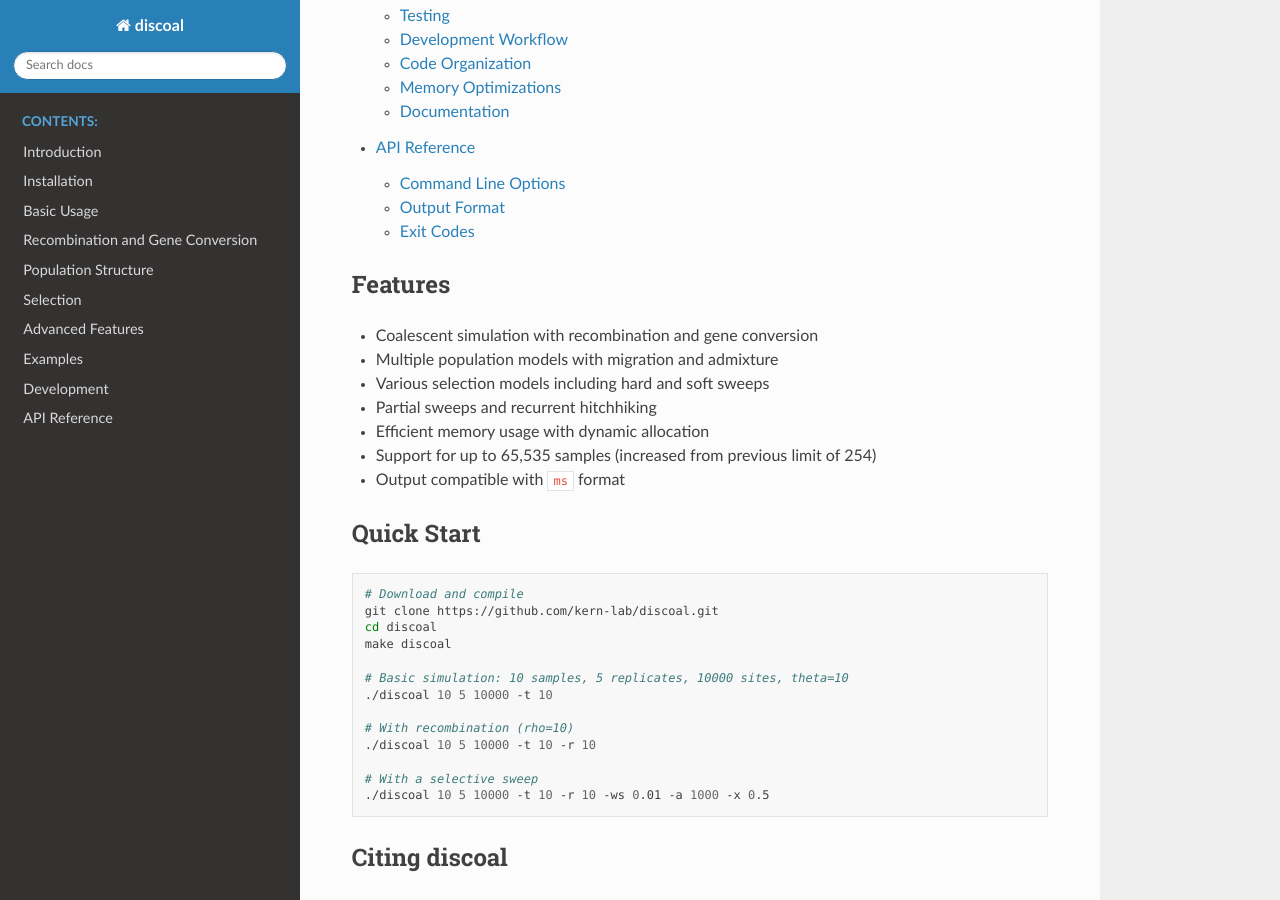
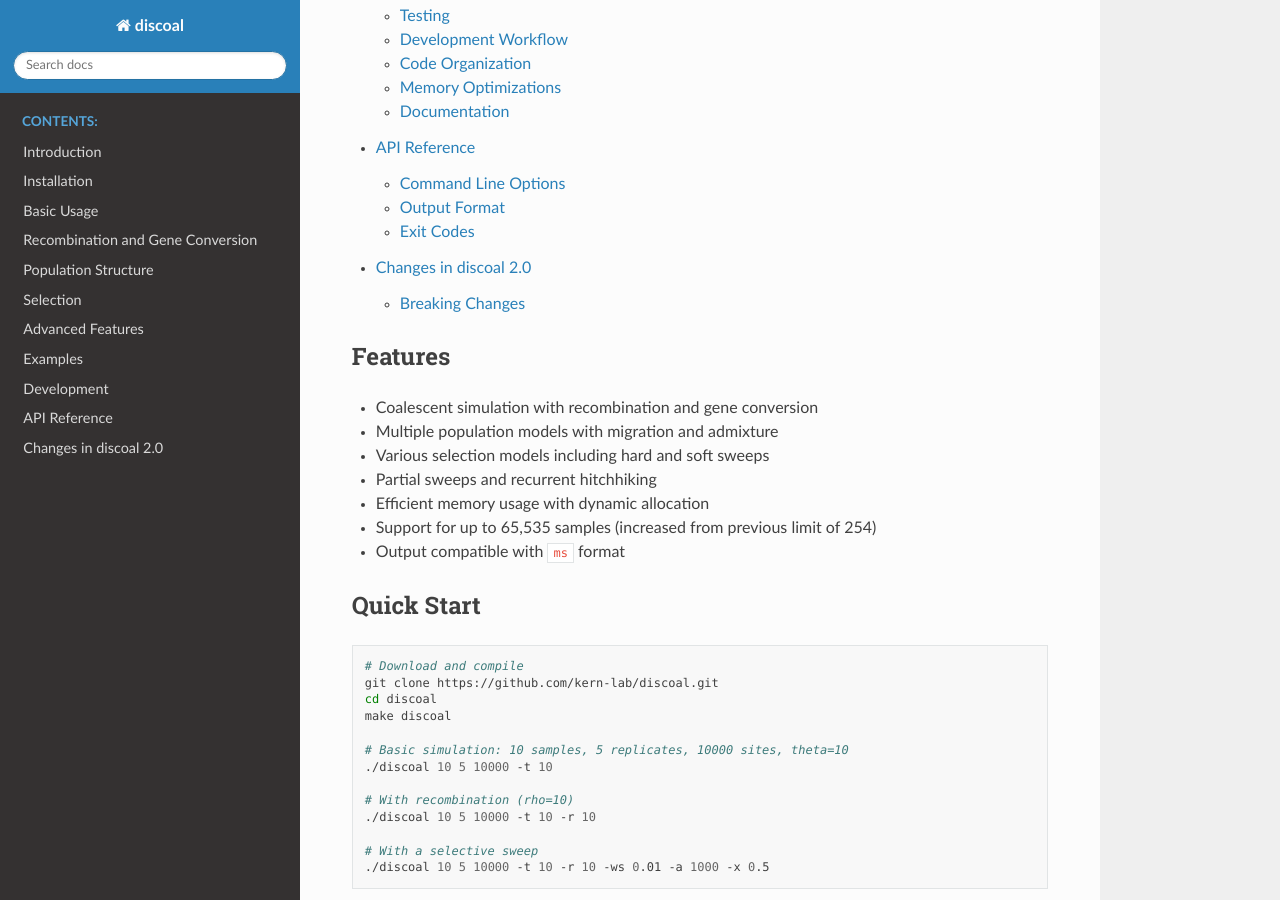
Before and after one commit to kr-colab/discoal, a Sphinx documentation site: the page built from docs/index.rst, in a window 1280 px wide and 900 px high, scrolled down 1921 px. Built offline with Sphinx 7.4.7 and the Read the Docs theme 3.1.0, drawn with Linux system fonts in a browser that asks for light colours.

Commit message:
docs: breaking changes in discoal 2.0
A new page, docs/changes.rst, lists the changes that can make a 1.x
command fail or give different output:

- -C (keep only replicates with recombination in a region during a
  sweep) is removed;
- -s, which 1.x read but did not use, is now an error.

For each, the page says how to get the same result with tskit on tree
sequence output. The page is in the table of contents, and the section
in advanced_features.rst links to it.

```diff
--- a/docs/advanced_features.rst
+++ b/docs/advanced_features.rst
@@ -78,9 +78,10 @@
 
 discoal does not have ms's ``-s`` (a fixed number of segregating sites),
 and it no longer has ``-C`` (keep only replicates with recombination in
-a region). Both are simple to do with tskit on tree sequence output
-(``-ts``): for example, place a set number of mutations on the
-genealogy, or keep only the replicates whose trees change in a region.
+a region); see :doc:`changes`. Both are simple to do with tskit on tree
+sequence output (``-ts``): for example, place a set number of mutations
+on the genealogy, or keep only the replicates whose trees change in a
+region.
 
 Sweep Trajectory From a File
 ----------------------------
--- /dev/null
+++ b/docs/changes.rst
@@ -0,0 +1,29 @@
+Changes in discoal 2.0
+======================
+
+Breaking Changes
+----------------
+
+These changes can make a command that worked with discoal 1.x fail, or
+give different output.
+
+``-C`` is removed
+^^^^^^^^^^^^^^^^^
+
+discoal 1.x had ``-C lSpot rSpot``, which kept only the replicates with
+recombination in sites ``lSpot`` to ``rSpot`` during a sweep. discoal 2.0
+does not have this option, and stops with "Unknown option '-C'".
+
+To get the same result, write tree sequences (``-ts``) and use tskit to
+keep only the replicates whose trees change in the region.
+
+``-s`` is not supported
+^^^^^^^^^^^^^^^^^^^^^^^
+
+In ms, ``-s k`` gives exactly ``k`` segregating sites in each replicate.
+discoal 1.x read ``-s`` but did not use it: the number of sites came from
+``-t`` only, and discoal gave no warning. discoal 2.0 stops with an error
+if you give ``-s``.
+
+To get a fixed number of segregating sites, write tree sequences
+(``-ts``) and use tskit to put that number of mutations on the trees.
--- a/docs/index.rst
+++ b/docs/index.rst
@@ -19,6 +19,7 @@
    examples
    development
    api_reference
+   changes
 
 Features
 --------
```
